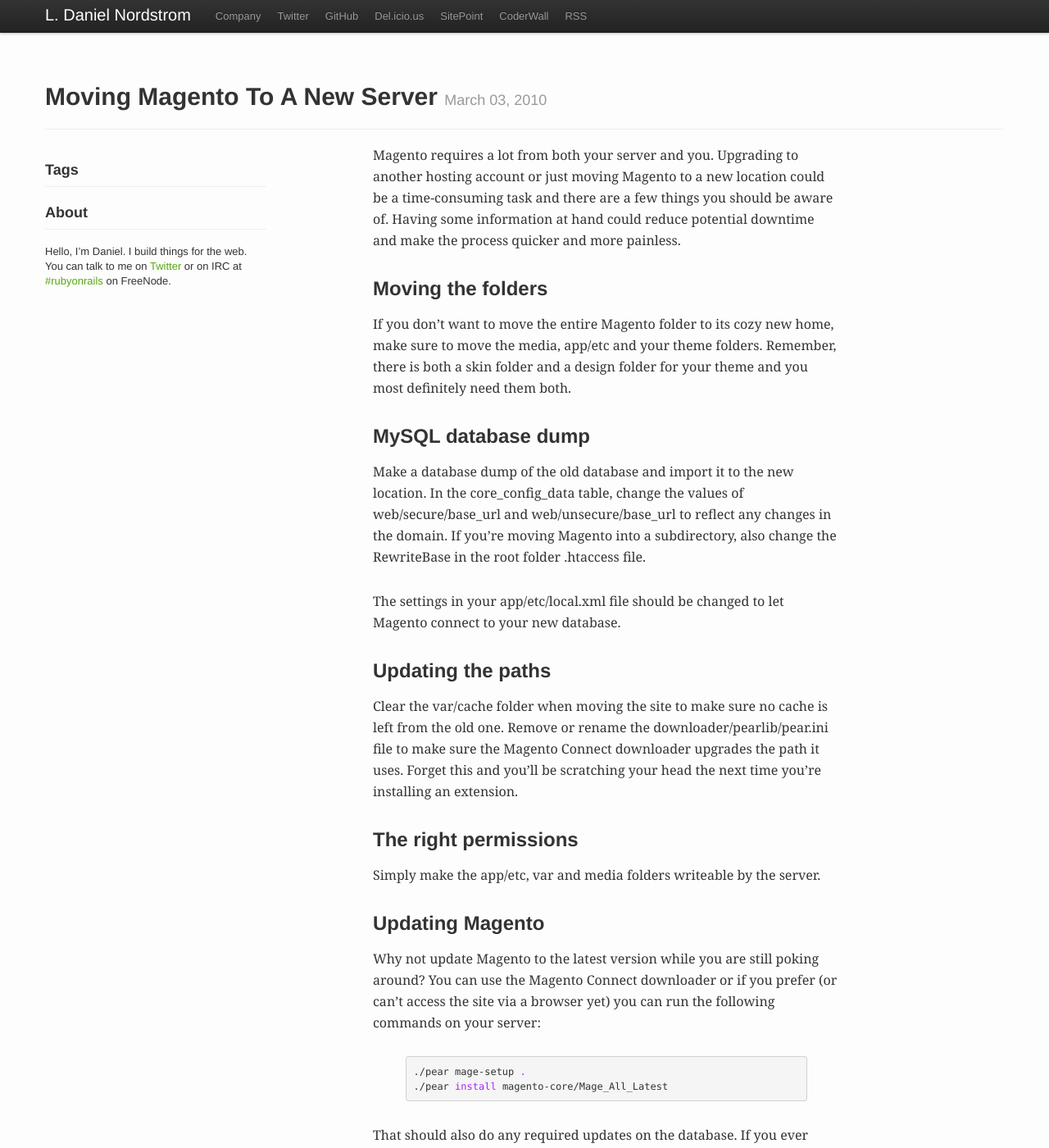
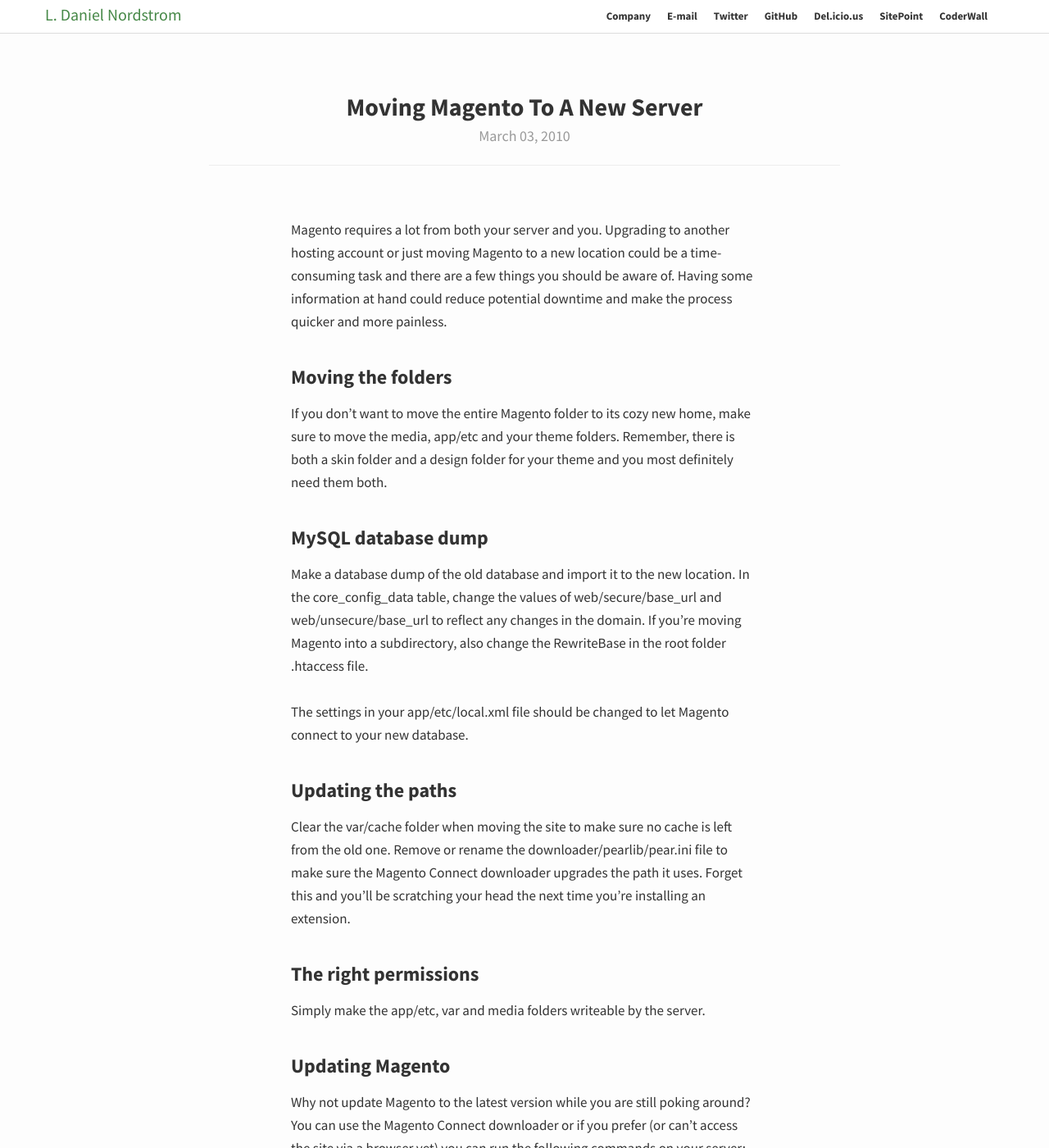
Before and after one commit to dnordstrom/mrnordstrom.com, a Jekyll site: the page built from _posts/2010-03-03-moving-magento-to-a-new-server.markdown, in a window 1280 px wide and 1400 px high. Shown: the whole window at 82% size. Built offline with Jekyll 4.4.1, drawn with Linux system fonts in a browser that asks for light colours; nearby versions of some CDN libraries; Markdown is read by kramdown in place of the engine named in the settings; comment, search, counter and statistics services are not loaded.

Commit message:
Changing styles and layouts.

```diff
--- a/_includes/head.html
+++ b/_includes/head.html
@@ -16,6 +16,7 @@
   <link rel="shortcut icon" href="/favicon.ico">
   <link rel="apple-touch-icon" href="/apple-touch-icon.png">
 
+  <link href='http://fonts.googleapis.com/css?family=Source+Sans+Pro:400,700,400italic,700italic' rel='stylesheet' type='text/css'>
   <link rel="stylesheet" href="/css/bootstrap.min.css">
   <link rel="stylesheet" href="/css/syntax/emacs.css">
   <link rel="stylesheet" href="/css/global.css">
--- a/_includes/header.html
+++ b/_includes/header.html
@@ -10,12 +10,12 @@
       <div class="nav-collapse">
         <ul class="nav">
           <li><a href="http://nintera.com/">Company</a></li>
+          <li><a href="mailto:d@nintera.com">E-mail</a></li>
           <li><a href="http://twitter.com/mrnordstrom">Twitter</a></li>
           <li><a href="http://www.github.com/dnordstrom">GitHub</a></li>
           <li><a href="http://www.delicious.com/dnordstrom">Del.icio.us</a></li>
           <li><a href="http://www.sitepoint.com/forums/member.php?u=129591">SitePoint</a></li>
           <li><a href="http://www.coderwall.com/dnordstrom">CoderWall</a></li>
-          <li><a href="http://feeds.feedburner.com/mrnordstromcom">RSS</a></li>
         </ul>
       </div>
     </div>
--- a/_layouts/base.html
+++ b/_layouts/base.html
@@ -3,8 +3,7 @@
 {% include header.html %}
 
 <header class="container">
-  <h1>Hello, I&rsquo;m Daniel.</h1>
-  <p>I build things for the web.</p>
+  <h1><small>I build mesmerizing technological castles and this is where my mind leaks.</small></h1>
 </header>
 
 <div class="container">
--- a/_layouts/post.html
+++ b/_layouts/post.html
@@ -5,24 +5,11 @@
 
 <div class="container">
   <div class="row">
-    <h1 class="span12 page-header">{{ page.title }} <small>{{ page.date | date: "%B %d, %Y" }}</small></h1>
+    <h1 class="span8 offset2 page-header">{{ page.title }} <small>{{ page.date | date: "%B %d, %Y" }}</small></h1>
   </div>
 
   <section class="row">
-    <aside class="span3">
-      <h3 class="page-header">Tags</h3>
-      <p class="tags">
-        {% for tag in page.tags %}
-          <a href="/tags/{{ tag }}" class="label label-success">{{ tag }}</a>
-        {% endfor %}
-      </p>
-
-      <h3 class="page-header">About</h3>
-      <p>Hello, I&rsquo;m Daniel. I build things for the web. You can talk to me on <a href="http://twitter.com">Twitter</a> or on IRC at <a href="irc://irc.freenode.net/rubynorails">#rubyonrails</a> on FreeNode.
-      </p>
-    </aside>
-
-    <article class="span6 offset1">
+    <article class="span6 offset3">
       {{ content }}
 
       {% include signature.html %}
--- a/css/global.css
+++ b/css/global.css
@@ -4,6 +4,7 @@
 
 body {
   background: #fdfdfd;
+  font-family: 'Source Sans Pro', sans-serif;
   padding-bottom: 60px;
 }
 
@@ -13,6 +14,7 @@
 
 a:hover {
   color: #468847;
+  text-decoration: none;
 }
 
 hr {
@@ -30,9 +32,9 @@
 article.span6 ul li,
 article.span6 ol li,
 article.span6 footer {
-  font-family: Georgia, sans-serif;
-  font-size: 16px;
-  line-height: 26px;
+  font-family: 'Source Sans Pro', sans-serif;
+  font-size: 17px;
+  line-height: 28px;
 }
 
 article.span6 h1,
@@ -42,10 +44,51 @@
 article.span6 h5,
 article.span6 h6 {
   margin-bottom: 12px;
+  margin-top: 36px;
 }
 
 .tags {
   line-height: 24px;
+}
+
+/**
+ * Navbar
+ */
+
+.navbar-fixed-top .navbar-inner {
+  background: white;
+  background: rgba(255, 255, 255, 0.9);
+  box-shadow: none;
+  border-bottom: 1px solid #ddd;
+}
+
+.navbar .brand {
+  color: #468847;
+  text-shadow: none;
+}
+
+.navbar .nav > li > a {
+  color: #468847;
+  color: rgb(51, 51, 51);
+  text-shadow: none;
+  font-weight: bold;
+}
+
+.navbar .nav > li > a:hover {
+  color: #468847;
+  text-shadow: none;
+}
+
+.nav {
+  opacity: 0.4;
+  -webkit-transition: opacity .5s ease-in;
+  -moz-transition: opacity .5s ease-in;
+  -o-transition: opacity .5s ease-in;
+  transition: opacity .5s ease-in;
+}
+
+.navbar:hover .nav {
+  opacity: 1;
 }
 
 /**
@@ -54,6 +97,13 @@
 
 h1.page-header {
   margin-top: 100px;
+  text-align: center;
+  padding-top: 12px;
+  margin-bottom: 64px;
+}
+
+h1.page-header small {
+  display: block;
 }
 
 h3.page-header {
@@ -66,26 +116,26 @@
 
 header.container {
   text-align: center;
-  padding: 140px 0 100px;
+  padding: 120px 0 102px;
 }
 
 header.container h1 {
   font-size: 52px;
-  line-height: 64px;
-}
-
-header.container p {
-  font-size: 24px;
-  line-height: 36px;
+  line-height: 0.4em; /* For small text */
 }
 
 h1.heading {
   margin: 0 0 40px;
 }
 
+article h1 {
+  text-align: center;
+  margin-bottom: 64px;
+}
+
 article h1 small {
   display: block;
-  line-height: 24px;
+  line-height: 48px;
 }
 
 article {
@@ -114,12 +164,39 @@
 }
 
 /**
+ * Post types
+ */
+
+article.quickie h1 a {
+  font-size: 20px;
+}
+
+article.quickie h1 small {
+  font-size: 14px;
+  line-height: 32px;
+}
+
+/**
+ * Code
+ */
+
+pre {
+ border: 1px solid rgba(0, 0, 0, 0.05);
+}
+
+/**
  * Reponsiveness
  */
 
 @media screen and (max-width: 768px) {
   header.container {
-    padding: 20px 0;
+    padding: 20px 0 36px;
+  }
+}
+
+@media screen and (min-width: 968px) {
+  .container .nav-collapse {
+    float: right;
   }
 }
 
```
Also changed, not shown: index.html (+2 -35 lines), Gemfile.lock.
